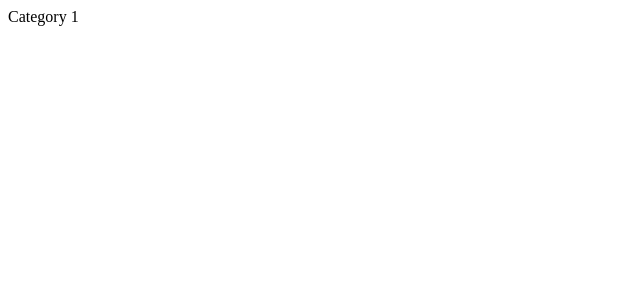
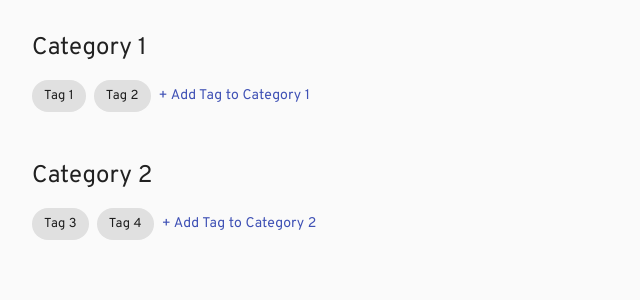
Before and after one commit to spark33/spotify-tags, a React (Create React App) app: page / in a window 1280 px wide. Shown: the top 300 px of the page, without its empty margins (0-640 px from the left). Built offline with nearby package versions, Linux system fonts and the light colour scheme.

Commit message:
styled tag editor component

```diff
--- a/public/index.html
+++ b/public/index.html
@@ -25,6 +25,11 @@
       Learn how to configure a non-root public URL by running `npm run build`.
     -->
     <title>React App</title>
+    <meta
+      name="viewport"
+      content="minimum-scale=1, initial-scale=1, width=device-width"
+    />
+    <link href="https://fonts.googleapis.com/css2?family=Overpass:wght@300;400;600;700&display=swap" rel="stylesheet">
   </head>
   <body>
     <noscript>You need to enable JavaScript to run this app.</noscript>
--- a/public/mockData/tagsByCategory.json
+++ b/public/mockData/tagsByCategory.json
@@ -16,5 +16,23 @@
                 "description": "This is a description for tag 2"
             }
         ]
+    },
+    {
+        "id": 2,
+        "name": "Category 2",
+        "description": "This is the description for category 2.",
+        "color": "#00ff00",
+        "tags": [
+            {
+                "id": 3,
+                "name": "Tag 3",
+                "description": "This is a description for tag 3"
+            },
+            {
+                "id": 4,
+                "name": "Tag 4",
+                "description": "This is a description for tag 4"
+            }
+        ]
     }
 ]
--- /dev/null
+++ b/src/components/TagCategoryComponent.tsx
@@ -0,0 +1,32 @@
+import React, { useEffect, useState } from 'react';
+import { Box, makeStyles, Typography, Chip, Link } from '@material-ui/core';
+import { TagCategory, Tag } from '../models/Tags';
+import { axiosGet } from '../api/base';
+
+const useStyles = makeStyles(() => ({}));
+
+interface Props {
+    category: TagCategory;
+}
+
+const TagCategoryComponent: React.FC<Props> = ({ category }: Props) => {
+    const classes = useStyles();
+
+    return (
+        <Box p={2} mb={2}>
+            <Typography variant="h5" gutterBottom>
+                {category.name}
+            </Typography>
+            <Box display="flex" mt={2} alignItems="center">
+                {category.tags.map((tag: Tag) => (
+                    <Box mr={1} key={tag.id}>
+                        <Chip key={tag.id} label={tag.name} />
+                    </Box>
+                ))}
+                <Link>+ Add Tag to {category.name}</Link>
+            </Box>
+        </Box>
+    );
+};
+
+export default TagCategoryComponent;
--- a/src/components/TagEditor.tsx
+++ b/src/components/TagEditor.tsx
@@ -1,11 +1,15 @@
 import React, { useEffect, useState } from 'react';
-import { Box } from '@material-ui/core';
+import { Box, makeStyles } from '@material-ui/core';
 import { TagCategory } from '../models/Tags';
 import { axiosGet } from '../api/base';
+import TagCategoryComponent from './TagCategoryComponent';
+
+const useStyles = makeStyles(() => ({}));
 
 const TagEditor: React.FC = () => {
     const [tagCategories, setTagCategories] = useState<TagCategory[]>([]);
     const [isLoading, setIsLoading] = useState<boolean>(true);
+    const classes = useStyles();
 
     useEffect(() => {
         try {
@@ -23,9 +27,11 @@ const TagEditor: React.FC = () => {
     }
 
     return (
-        <Box>
+        <Box p={2}>
             {tagCategories.map((category: TagCategory) => (
-                <React.Fragment key={category.id}>{category.name}</React.Fragment>
+                <React.Fragment key={category.id}>
+                    <TagCategoryComponent category={category} />
+                </React.Fragment>
             ))}
         </Box>
     );
--- a/src/index.tsx
+++ b/src/index.tsx
@@ -2,10 +2,16 @@ import React from 'react';
 import ReactDOM from 'react-dom';
 import App from './App';
 import * as serviceWorker from './serviceWorker';
+import CssBaseline from '@material-ui/core/CssBaseline';
+import { ThemeProvider } from '@material-ui/core';
+import theme from './theme';
 
 ReactDOM.render(
     <React.StrictMode>
-        <App />
+        <CssBaseline />
+        <ThemeProvider theme={theme}>
+            <App />
+        </ThemeProvider>
     </React.StrictMode>,
     document.getElementById('root'),
 );
--- /dev/null
+++ b/src/theme.ts
@@ -0,0 +1,34 @@
+import { createMuiTheme } from '@material-ui/core';
+
+const fontFamilies = ['Overpass', 'Open Sans'].join(',');
+
+let theme = createMuiTheme();
+theme = createMuiTheme({
+    typography: {
+        fontFamily: fontFamilies,
+        fontWeightLight: 300,
+        fontWeightRegular: 400,
+        fontWeightMedium: 600,
+        fontWeightBold: 700,
+    },
+    overrides: {
+        MuiLink: {
+            root: {
+                cursor: 'pointer',
+                fontWeight: theme.typography.fontWeightMedium,
+                fontFamily: fontFamilies,
+                transition: '0.2s all',
+                '&:hover': {
+                    textShadow: `0 0 .2px currentColor`,
+                },
+            },
+        },
+    },
+    props: {
+        MuiLink: {
+            underline: 'none',
+        },
+    },
+});
+
+export default theme;
```
